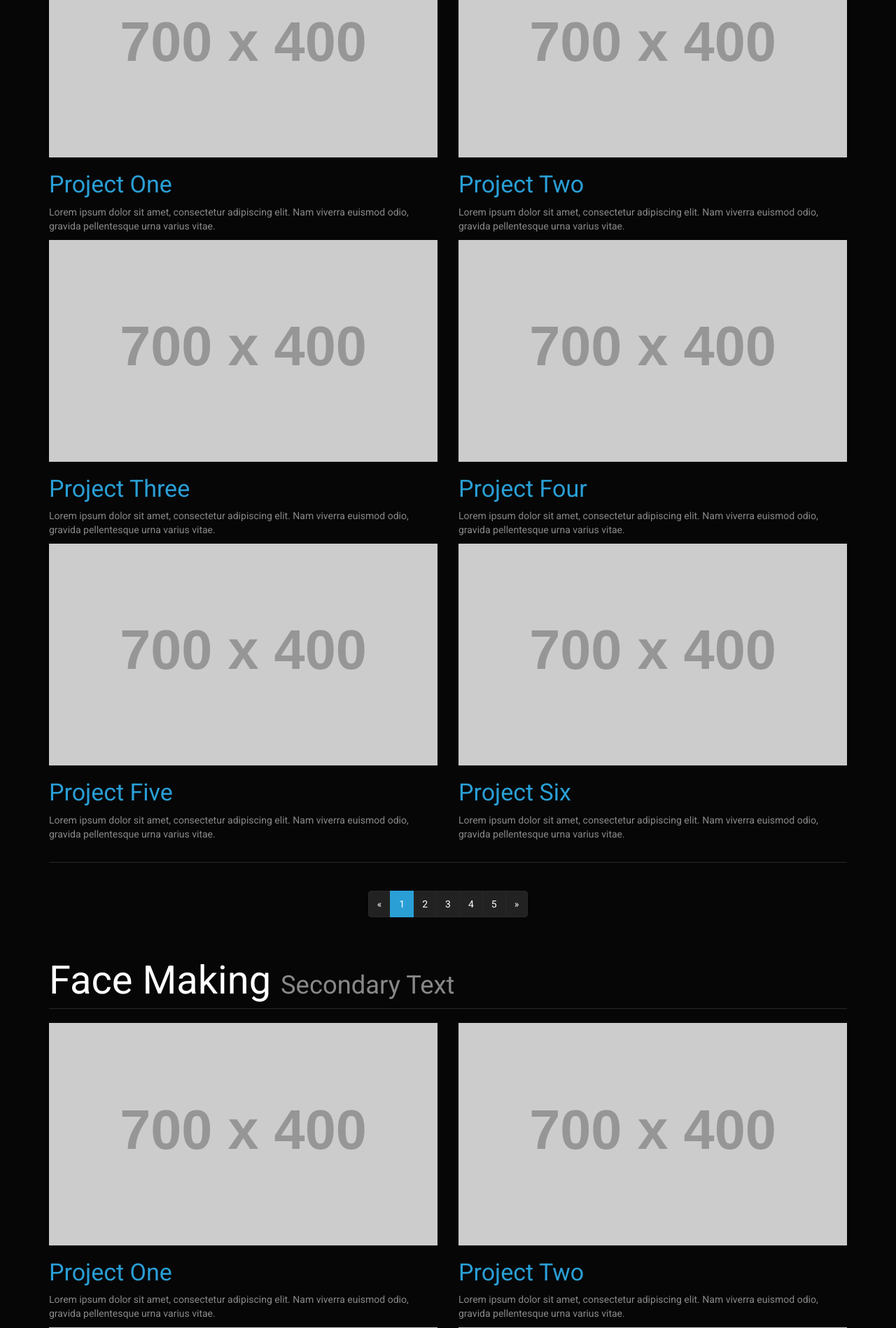
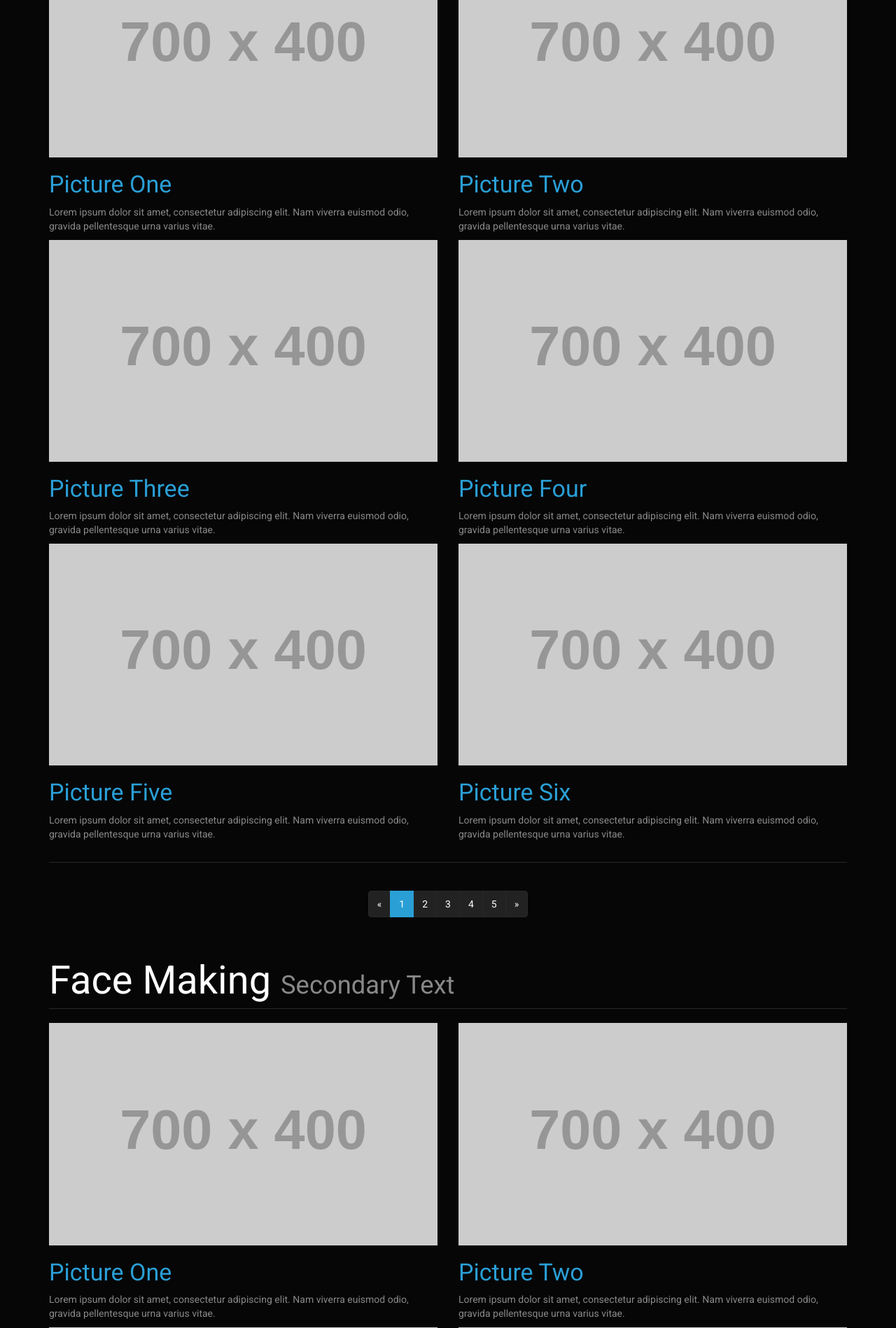
Before and after one commit to wertrain/dsf-up-py, a Flask app: page / in a window 1280 px wide. Shown: the part 1250-3148 px from the top of the page at 70% size. Run offline with Flask 2, Linux system fonts and the light colour scheme; grey boxes labelled with a size stand in for pictures from a placeholder-image service; some libraries are stand-ins or nearby versions.

Commit message:
コメントなどの修正

```diff
--- a/templates/home.html
+++ b/templates/home.html
@@ -73,14 +73,14 @@
         </div>
         <!-- /.row -->
 
-        <!-- Projects Row -->
+        <!-- Pictures Row -->
         <div class="row">
             <div class="col-md-6 portfolio-item">
                 <a href="#">
                     <img class="img-responsive" src="http://placehold.it/700x400" alt="">
                 </a>
                 <h3>
-                    <a href="#">Project One</a>
+                    <a href="#">Picture One</a>
                 </h3>
                 <p>Lorem ipsum dolor sit amet, consectetur adipiscing elit. Nam viverra euismod odio, gravida pellentesque urna varius vitae.</p>
             </div>
@@ -89,21 +89,21 @@
                     <img class="img-responsive" src="http://placehold.it/700x400" alt="">
                 </a>
                 <h3>
-                    <a href="#">Project Two</a>
+                    <a href="#">Picture Two</a>
                 </h3>
                 <p>Lorem ipsum dolor sit amet, consectetur adipiscing elit. Nam viverra euismod odio, gravida pellentesque urna varius vitae.</p>
             </div>
         </div>
         <!-- /.row -->
 
-        <!-- Projects Row -->
+        <!-- Pictures Row -->
         <div class="row">
             <div class="col-md-6 portfolio-item">
                 <a href="#">
                     <img class="img-responsive" src="http://placehold.it/700x400" alt="">
                 </a>
                 <h3>
-                    <a href="#">Project Three</a>
+                    <a href="#">Picture Three</a>
                 </h3>
                 <p>Lorem ipsum dolor sit amet, consectetur adipiscing elit. Nam viverra euismod odio, gravida pellentesque urna varius vitae.</p>
             </div>
@@ -112,21 +112,21 @@
                     <img class="img-responsive" src="http://placehold.it/700x400" alt="">
                 </a>
                 <h3>
-                    <a href="#">Project Four</a>
+                    <a href="#">Picture Four</a>
                 </h3>
                 <p>Lorem ipsum dolor sit amet, consectetur adipiscing elit. Nam viverra euismod odio, gravida pellentesque urna varius vitae.</p>
             </div>
         </div>
         <!-- /.row -->
 
-        <!-- Projects Row -->
+        <!-- Pictures Row -->
         <div class="row">
             <div class="col-md-6 portfolio-item">
                 <a href="#">
                     <img class="img-responsive" src="http://placehold.it/700x400" alt="">
                 </a>
                 <h3>
-                    <a href="#">Project Five</a>
+                    <a href="#">Picture Five</a>
                 </h3>
                 <p>Lorem ipsum dolor sit amet, consectetur adipiscing elit. Nam viverra euismod odio, gravida pellentesque urna varius vitae.</p>
             </div>
@@ -135,7 +135,7 @@
                     <img class="img-responsive" src="http://placehold.it/700x400" alt="">
                 </a>
                 <h3>
-                    <a href="#">Project Six</a>
+                    <a href="#">Picture Six</a>
                 </h3>
                 <p>Lorem ipsum dolor sit amet, consectetur adipiscing elit. Nam viverra euismod odio, gravida pellentesque urna varius vitae.</p>
             </div>
@@ -187,14 +187,14 @@
         </div>
         <!-- /.row -->
 
-        <!-- Projects Row -->
+        <!-- Pictures Row -->
         <div class="row">
             <div class="col-md-6 portfolio-item">
                 <a href="#">
                     <img class="img-responsive" src="http://placehold.it/700x400" alt="">
                 </a>
                 <h3>
-                    <a href="#">Project One</a>
+                    <a href="#">Picture One</a>
                 </h3>
                 <p>Lorem ipsum dolor sit amet, consectetur adipiscing elit. Nam viverra euismod odio, gravida pellentesque urna varius vitae.</p>
             </div>
@@ -203,21 +203,21 @@
                     <img class="img-responsive" src="http://placehold.it/700x400" alt="">
                 </a>
                 <h3>
-                    <a href="#">Project Two</a>
+                    <a href="#">Picture Two</a>
                 </h3>
                 <p>Lorem ipsum dolor sit amet, consectetur adipiscing elit. Nam viverra euismod odio, gravida pellentesque urna varius vitae.</p>
             </div>
         </div>
         <!-- /.row -->
 
-        <!-- Projects Row -->
+        <!-- Pictures Row -->
         <div class="row">
             <div class="col-md-6 portfolio-item">
                 <a href="#">
                     <img class="img-responsive" src="http://placehold.it/700x400" alt="">
                 </a>
                 <h3>
-                    <a href="#">Project Three</a>
+                    <a href="#">Picture Three</a>
                 </h3>
                 <p>Lorem ipsum dolor sit amet, consectetur adipiscing elit. Nam viverra euismod odio, gravida pellentesque urna varius vitae.</p>
             </div>
@@ -226,21 +226,21 @@
                     <img class="img-responsive" src="http://placehold.it/700x400" alt="">
                 </a>
                 <h3>
-                    <a href="#">Project Four</a>
+                    <a href="#">Picture Four</a>
                 </h3>
                 <p>Lorem ipsum dolor sit amet, consectetur adipiscing elit. Nam viverra euismod odio, gravida pellentesque urna varius vitae.</p>
             </div>
         </div>
         <!-- /.row -->
 
-        <!-- Projects Row -->
+        <!-- Pictures Row -->
         <div class="row">
             <div class="col-md-6 portfolio-item">
                 <a href="#">
                     <img class="img-responsive" src="http://placehold.it/700x400" alt="">
                 </a>
                 <h3>
-                    <a href="#">Project Five</a>
+                    <a href="#">Picture Five</a>
                 </h3>
                 <p>Lorem ipsum dolor sit amet, consectetur adipiscing elit. Nam viverra euismod odio, gravida pellentesque urna varius vitae.</p>
             </div>
@@ -249,7 +249,7 @@
                     <img class="img-responsive" src="http://placehold.it/700x400" alt="">
                 </a>
                 <h3>
-                    <a href="#">Project Six</a>
+                    <a href="#">Picture Six</a>
                 </h3>
                 <p>Lorem ipsum dolor sit amet, consectetur adipiscing elit. Nam viverra euismod odio, gravida pellentesque urna varius vitae.</p>
             </div>
```
